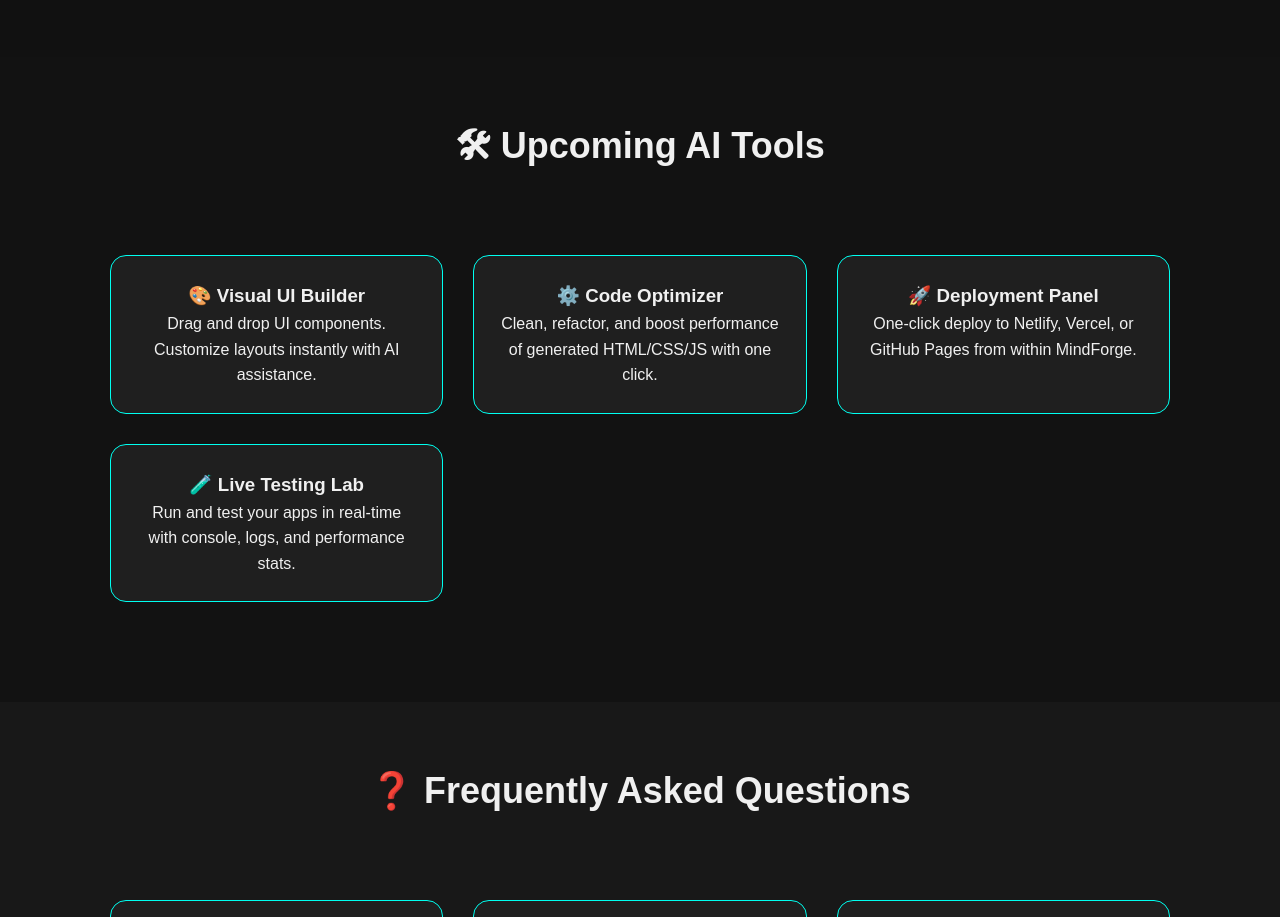
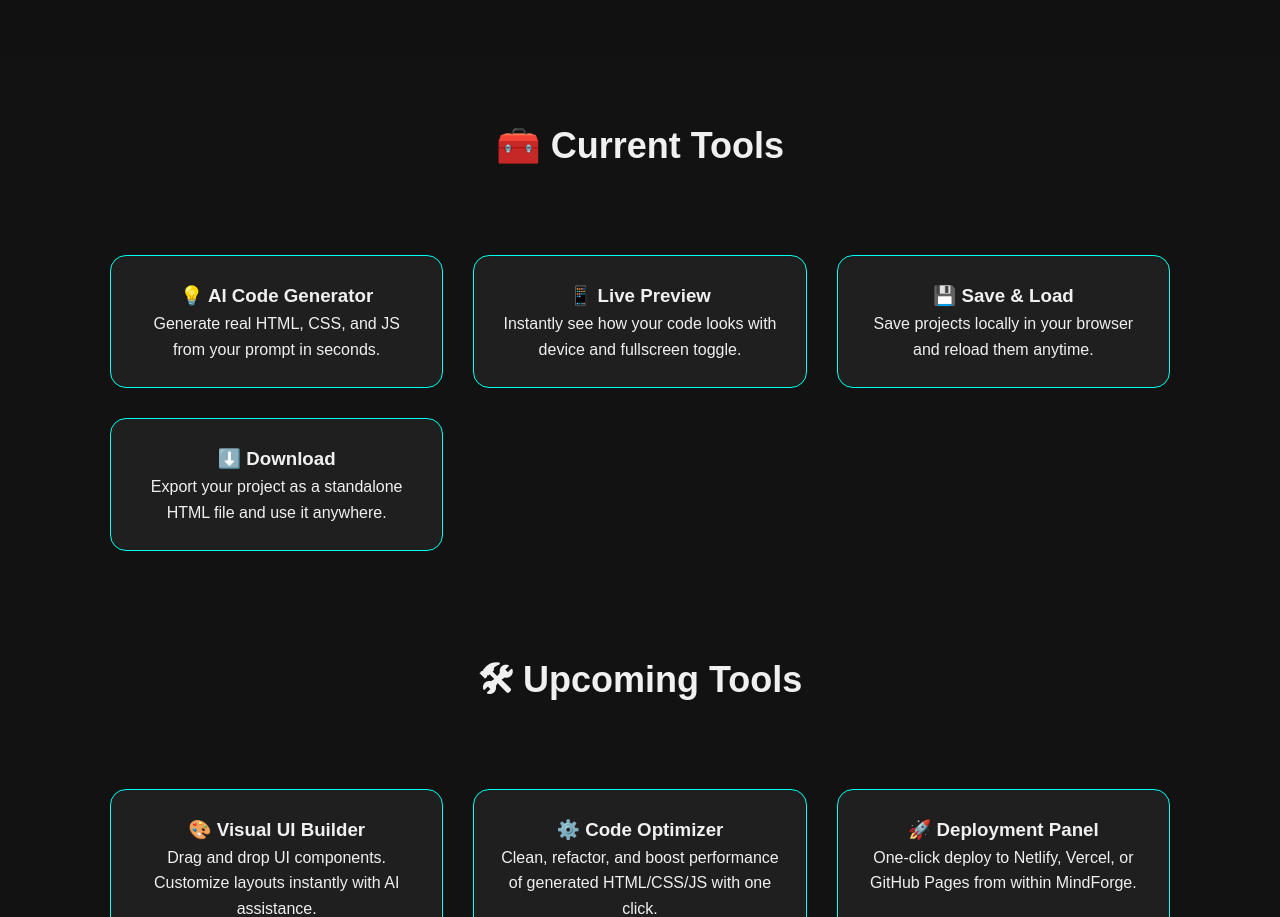
Before and after one commit to Neel-2606/MindForge, a plain HTML site: page index.html in a window 1280 px wide. Shown: the part 894-1811 px from the top of the page. Drawn offline with nearby package versions, Linux system fonts and the light colour scheme.

```diff
--- a/index.html
+++ b/index.html
@@ -81,9 +81,29 @@
     </div>
   </section>
 
-  <!-- ✅ New Tools Section -->
+  <!-- ✅ Tools Section – Now Split -->
 <section id="tools" class="build-section" style="background:#121212;">
-  <h2 style="font-size: 36px; margin-bottom: 40px;">🛠 Upcoming AI Tools</h2>
+  <h2 style="font-size: 36px; margin-bottom: 40px;">🧰 Current Tools</h2>
+  <div class="tool-grid">
+    <div class="tool-card animate-fade-in">
+      <h3>💡 AI Code Generator</h3>
+      <p>Generate real HTML, CSS, and JS from your prompt in seconds.</p>
+    </div>
+    <div class="tool-card animate-fade-in" style="animation-delay: 0.1s;">
+      <h3>📱 Live Preview</h3>
+      <p>Instantly see how your code looks with device and fullscreen toggle.</p>
+    </div>
+    <div class="tool-card animate-fade-in" style="animation-delay: 0.2s;">
+      <h3>💾 Save & Load</h3>
+      <p>Save projects locally in your browser and reload them anytime.</p>
+    </div>
+    <div class="tool-card animate-fade-in" style="animation-delay: 0.3s;">
+      <h3>⬇️ Download</h3>
+      <p>Export your project as a standalone HTML file and use it anywhere.</p>
+    </div>
+  </div>
+
+  <h2 style="font-size: 36px; margin: 60px 0 40px;">🛠 Upcoming Tools</h2>
   <div class="tool-grid">
     <div class="tool-card animate-fade-in">
       <h3>🎨 Visual UI Builder</h3>
@@ -103,6 +123,7 @@
     </div>
   </div>
 </section>
+
 
 <!-- ✅ New FAQ Section -->
 <section id="faq" class="build-section">
```
